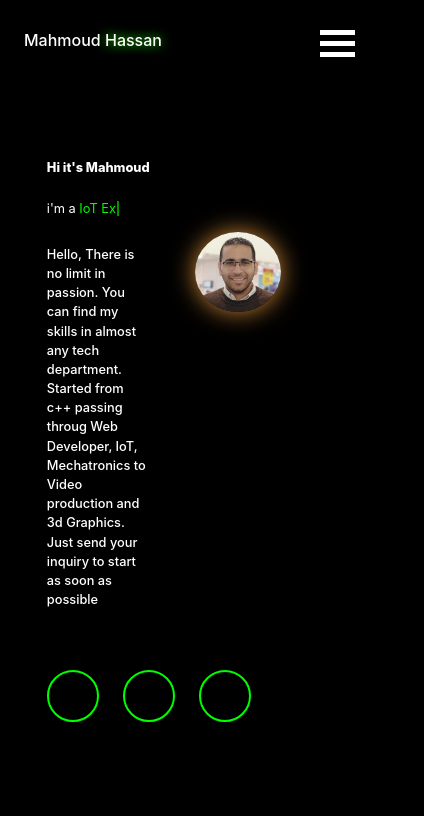
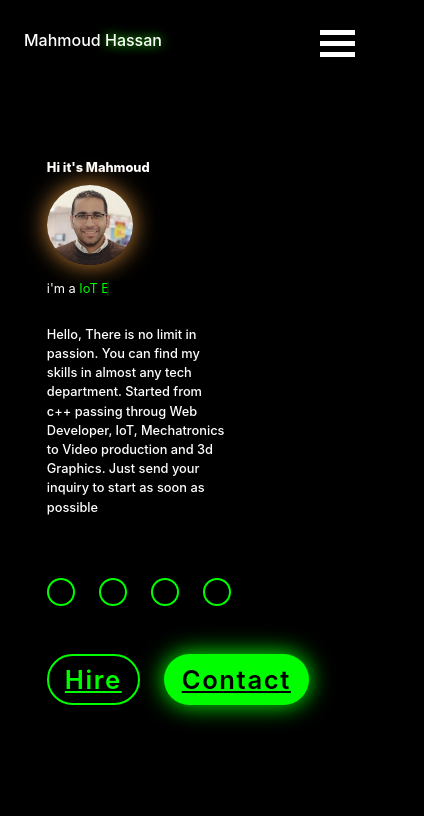
Before and after one commit to mahmoudhkassemeg/portfolio, a React (Create React App) app: page / in a window 390 px wide. Shown: the top 816 px of the page, 424 px wide, since content can reach past the window. Built offline with nearby package versions, Linux system fonts and the light colour scheme.

Commit message:
added channel name

```diff
--- a/src/Components/Homeimg/Homeimg.css
+++ b/src/Components/Homeimg/Homeimg.css
@@ -10,14 +10,15 @@
 
 
     display: grid;
-    grid-template-columns: 1fr 1fr;
-    grid-template-rows: auto auto 1fr auto auto;
+    grid-template-columns: 5fr 1fr;
+    grid-template-rows: 10% 10% 25% 25% 10%;
     grid-template-areas:
     "h1 h1"
     "h3 h3"
     "p img"
     "social social"
     "btn-group btn-group";
+
 
     /* display: flex;
     flex-direction: column;
@@ -77,6 +78,7 @@
 }
 .social-icons{
     grid-area: social;
+
 }
 .span{
     grid-area: span;
@@ -235,28 +237,46 @@
 
 @media only screen and (max-width:1200px){
     .home-img{
+        display: flex;
+        justify-content: left;
+        align-items: center;
 
     }
     .homeImgMain{
+        display: flex;
+        justify-content: left;
+        align-items: center;
+
+
+    }
+    .home-content{
         display: grid;
         grid-template-columns: 1fr;
         grid-template-rows: auto auto auto 1fr auto auto;
         grid-template-areas:
         "h1"
+        "img"
         "h3"
-        "img"
         "p"
         "social"
         "btn-group";
+
     }
     .home-content p,.home-content h1, .home-content h3{
         font-size: calc(80%);
     }
     .social-icons a{
-        width: 3rem;
-        height: 3rem;
+        width: 1.5rem;
+        height: 1.5rem;
     }
-    .home-content{
-
+    .btn{
+        padding: 0.5rem 1rem;
+    }
+    .home-content p{
+        display: flex;
+        justify-content: left;
+        text-align: left;
+        width: 60%;
+        height: fit-content;
     }
 }
```
